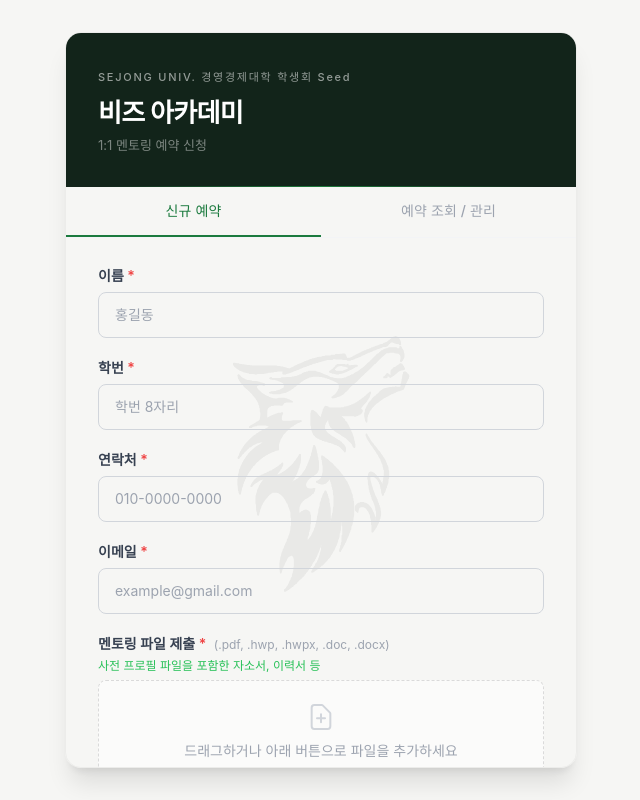
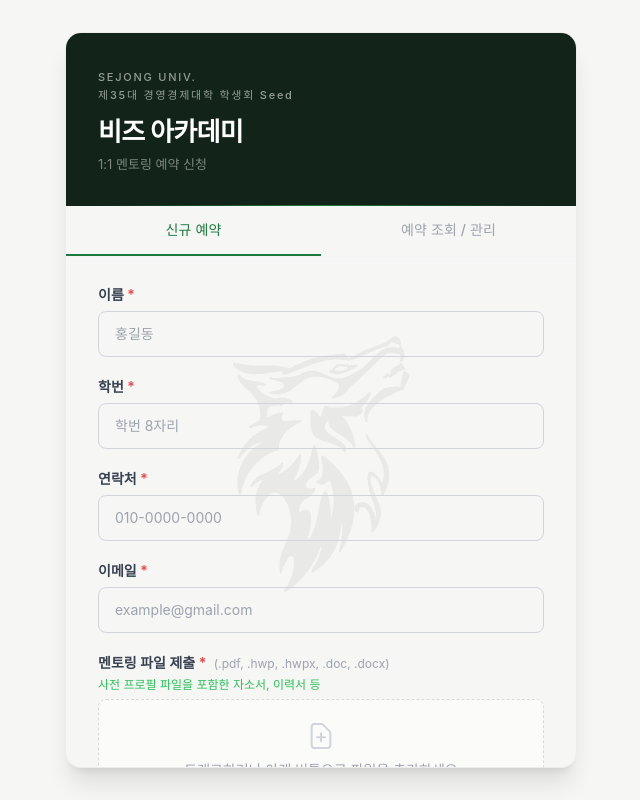
Before and after one commit to sejongbne35thseed/bizacademy, a plain HTML site: page index.html in a window 1280 px wide. Shown: the whole page, without its empty margins (319-959 px from the left). Drawn offline with nearby package versions, Linux system fonts and the light colour scheme; a web font is replaced by a local one.

Commit message:
헤더 eyebrow 텍스트를 2줄 구조로 변경 + 제35대 추가
SEJONG UNIV.
제35대 경영경제대학 학생회 Seed

```diff
--- a/index.html
+++ b/index.html
@@ -93,8 +93,9 @@
 
     <!-- 헤더 (고정) -->
     <div class="relative shrink-0 px-8 pt-9 pb-8" style="background:#12241A;">
-      <p class="text-[11px] font-medium tracking-[0.16em] mb-3.5" style="color:rgba(255,255,255,.55);">
-        SEJONG UNIV. 경영경제대학 학생회 Seed
+      <p class="text-[11px] font-medium tracking-[0.16em] leading-relaxed mb-3.5" style="color:rgba(255,255,255,.55);">
+        SEJONG UNIV.<br>
+        제35대 경영경제대학 학생회 Seed
       </p>
       <h1 class="text-[26px] font-bold tracking-tight leading-none text-white">비즈 아카데미</h1>
       <p class="text-[13px] mt-2.5 font-normal" style="color:rgba(255,255,255,.45);">1:1 멘토링 예약 신청</p>
```
